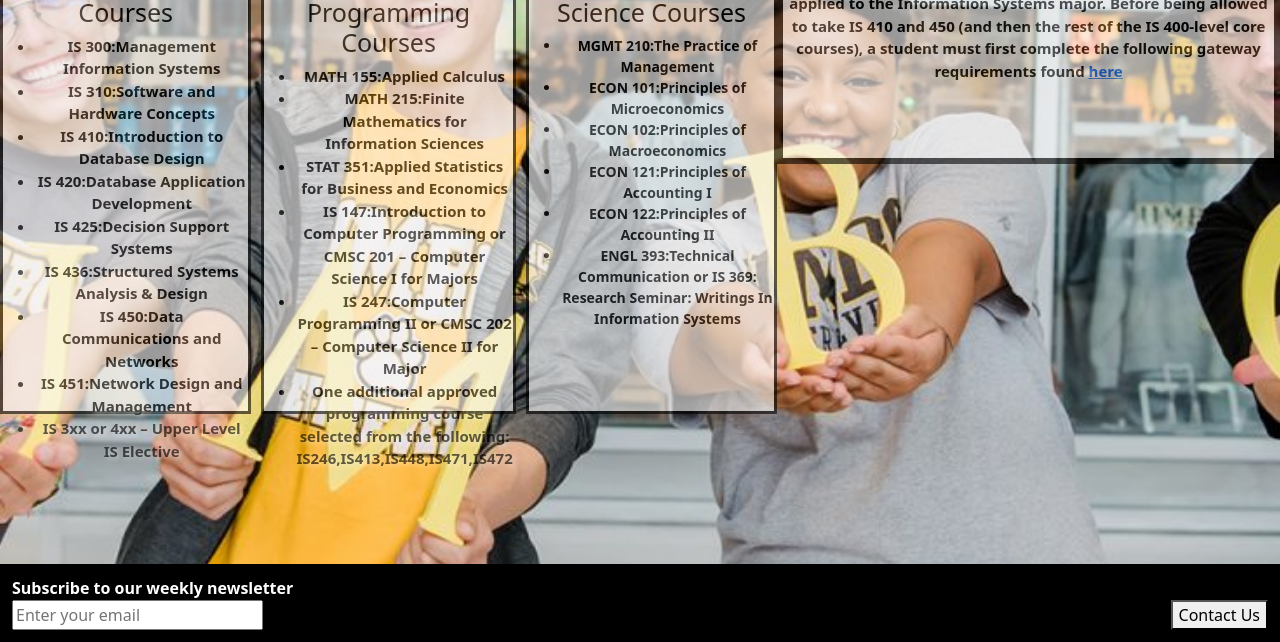
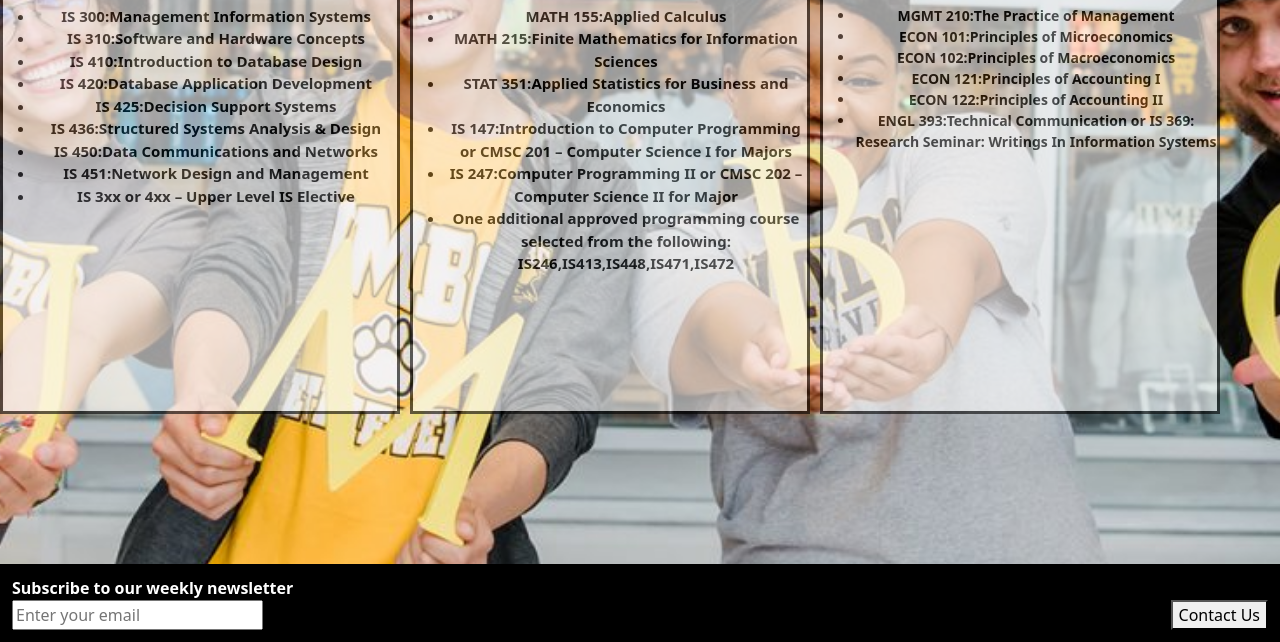
Before and after one commit to aobiora28/test123, a plain HTML site: page program.html in a window 1280 px wide. Shown: the part 427-1069 px from the top of the page. Drawn offline with nearby package versions, Linux system fonts and the light colour scheme.

Commit message:
Update program.html

```diff
--- a/program.html
+++ b/program.html
@@ -81,7 +81,7 @@ body {
   </div>
 <div style="display: flex;">
 
-  <div style="width: 300px; margin-right: 10px; text-align: center; height: 450px; border: 3px solid black; background-color:white; opacity: .6; font-weight: bold; color: black; text-shadow: 2px 2px 4px rgba(255, 255, 255, 0.7);">
+  <div style="width: 400px; margin-right: 10px; text-align: center; height: 450px; border: 3px solid black; background-color:white; opacity: .6; font-weight: bold; color: black; text-shadow: 2px 2px 4px rgba(255, 255, 255, 0.7);">
     <h2 style="color: black; font-size: 25px; text-align: center; text-shadow: 2px 2px 4px rgba(255, 255, 255, 0.7);">Required Major Courses</h2>
   <ul style = "font-size: 15px;">
 <li> IS 300:Management Information Systems</li>
@@ -97,7 +97,7 @@ body {
   </ul>
   </div>
 
-  <div style="width: 300px; margin-right: 10px; background-color:white; opacity: .6;text-align: center; height: 450px; border: 3px solid black; font-size: 15px; font-weight: bold; color: black; text-shadow: 2px 2px 4px rgba(255, 255, 255, 0.7);">
+  <div style="width: 400px; margin-right: 10px; background-color:white; opacity: .6;text-align: center; height: 450px; border: 3px solid black; font-size: 15px; font-weight: bold; color: black; text-shadow: 2px 2px 4px rgba(255, 255, 255, 0.7);">
     <h2 style="color: black; font-size: 25px; text-align: center; text-shadow: 2px 2px 4px rgba(255, 255, 255, 0.7);">Math and Programming Courses</h2>
   <ul style="font-size: 15px;">
   <li> MATH 155:Applied Calculus</li>
@@ -112,7 +112,7 @@ IS246,IS413,IS448,IS471,IS472</li>
 
   </div>
 
-  <div style="width: 300px;background-color:white; opacity: .6; text-align: center; height: 450px; border: 3px solid black; font-size: 15px; font-weight: bold; color: black; text-shadow: 2px 2px 4px rgba(255, 255, 255, 0.7);">
+  <div style="width: 400px;background-color:white; opacity: .6; text-align: center; height: 450px; border: 3px solid black; font-size: 15px; font-weight: bold; color: black; text-shadow: 2px 2px 4px rgba(255, 255, 255, 0.7);">
     <h2 style="color: black; font-size: 25px; text-align: center; text-shadow: 2px 2px 4px rgba(255, 255, 255, 0.7);">Administrative Science Courses</h2>
 <ul style= "font-size: 14px;";>
   <li> MGMT 210:The Practice of Management</li>
@@ -123,12 +123,6 @@ IS246,IS413,IS448,IS471,IS472</li>
   <li> ENGL 393:Technical Communication or IS 369: Research Seminar: Writings In Information Systems</li>
 </ul>
  </div>
-
-<div style="width: 600px; background-color:white; opacity: .6;text-align: center; height: 200px; border: 6px solid black; font-size: 15px; font-weight: bold; color: black; text-shadow: 2px 2px 4px rgba(255, 255, 255, 0.7);">
-  <p> Students must earn a grade of “C” or better for any course to be applied to the Information Systems major.
-    Before being allowed to take IS 410 and 450 (and then the rest of the IS 400-level core courses), a student must first complete the following gateway requirements found <a href="https://informationsystems.umbc.edu/home/undergraduate-programs/undergraduate-degree-programs/bachelor-of-science-in-information-systems/">here</a></p>
-</div>
-
 
   </div>
 </div>
```
